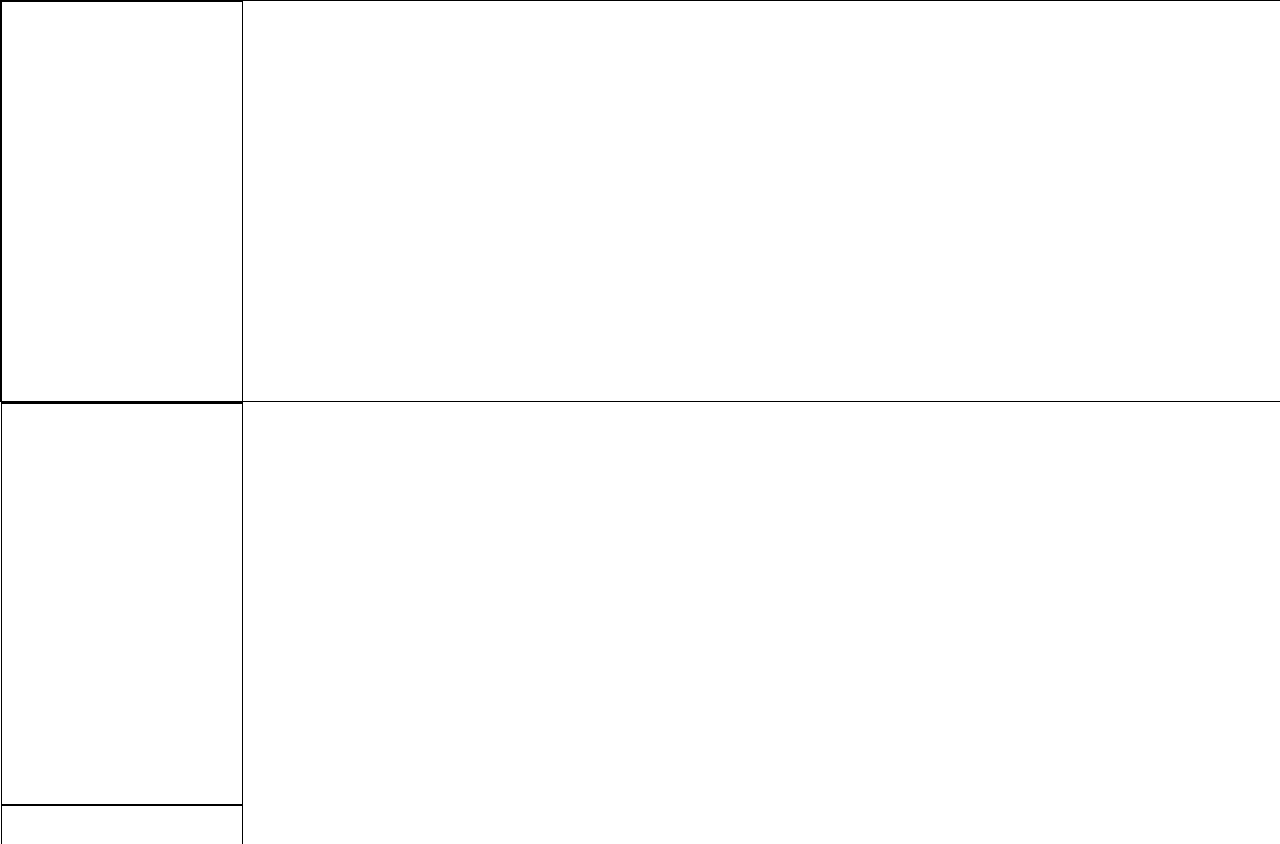
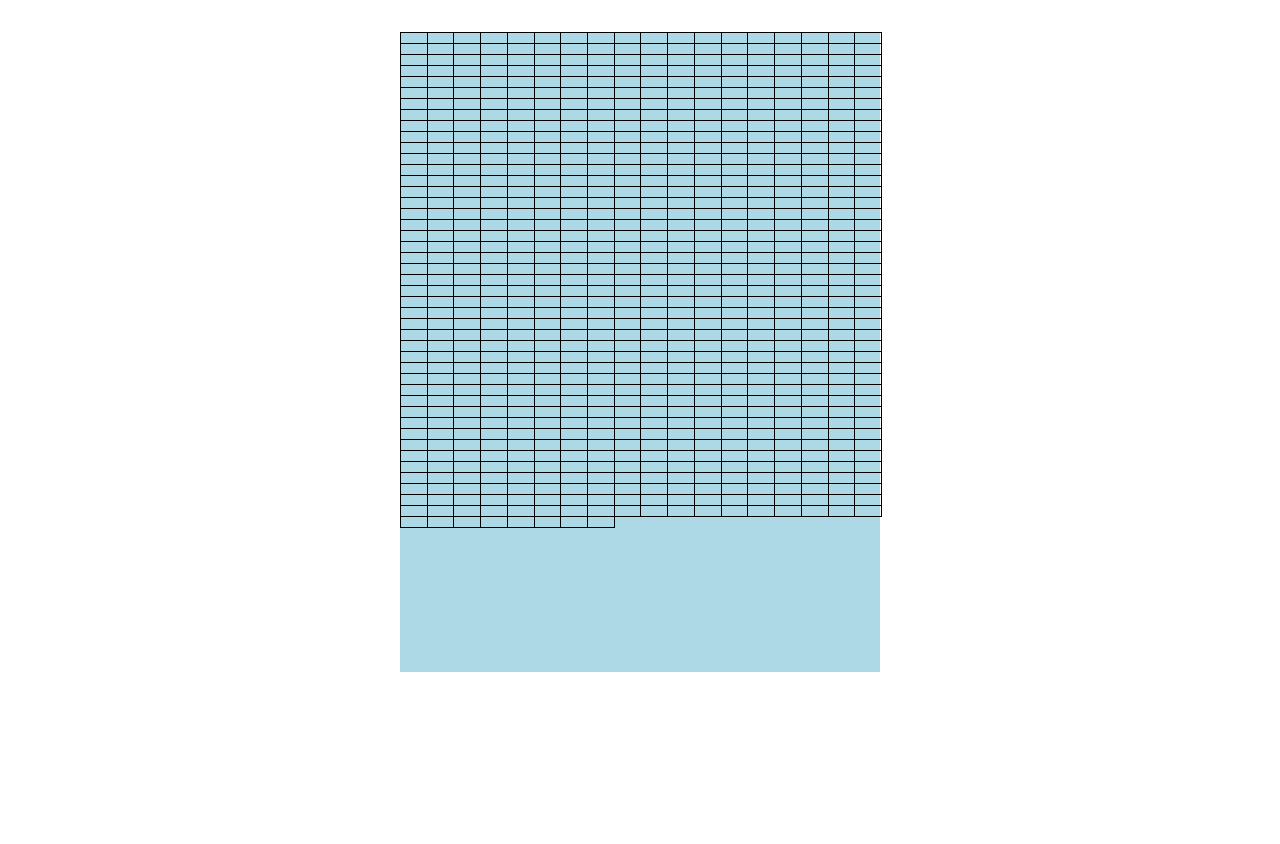
Before and after one commit to patorras/Etch-a-Sketch, a plain HTML site: page index.html in a window 1280 px wide. Shown: the top 844 px of the page. After the commit the page ends 800 px from the top, so only its background shows below. Drawn offline with Linux system fonts and the light colour scheme.

Commit message:
still trying to find a solution to the grid

```diff
--- a/index.html
+++ b/index.html
@@ -6,11 +6,11 @@
     <title>Document</title>
 </head>
 <body>
-    <div id="mainGrid" class="container">
-        <ul id="x">
-        </ul>
+    <div class="container">
+        <div id="mainGrid">
+
+        </div>
     </div>
-
 
     <script src="scipt.js"></script>
 </body>
--- a/scipt.js
+++ b/scipt.js
@@ -8,29 +8,21 @@
 // flexbox
 
 
-let mainGrid = document.getElementById("mainGrid");
 
-let ul = document.getElementById("x")
+// selects the unsorted list
+let ul = document.getElementById("mainGrid")
 
-
-
-
-// add one more square
-
-
-
-
-for (i = 0; i < 10; i++) {
-  let newDiv = document.createElement("li");
+// creates items
+for (i = 0; i < 800; i++) {
+  let newDiv = document.createElement("div");
   newDiv.className = "grid";
   newDiv.id = `coiso${i}`
   ul.appendChild(newDiv);
-}
 
-for (i = 0; i < 10; i++) {
+  // selects every new item created
   let css = document.getElementById(`coiso${i}`);
-// This handler will be executed only once when the cursor
-// moves over the unordered list
+
+  // changes the background color when mouse passes by
   css.addEventListener("mouseenter", function(e) {
     // highlight the mouseenter target
     e.target.style.backgroundColor = "purple";
--- a/style.css
+++ b/style.css
@@ -4,16 +4,25 @@
     padding: 0;
 }
 
+/* create a grid next time*/
+
 .container {
-    display: flex;
-    flex-wrap: wrap;
-    height: 50vh;
-    width: 100%;
-    border: 1px solid black;
+    width: 60vh;
+    height: 80vh;
+    margin: 2rem auto;
+    background-color: lightblue;
+  }
+
+#mainGrid {
+    display: grid;
+    grid-template-columns: repeat( auto-fit, minmax(25px, 1fr) );
+    grid-auto-rows: minmax(10px, auto);
+    grid-gap: 1px;
 }
 
 .grid {
+    width: 100%;
+    height: 100%;
+    object-fit: cover;
     border: 1px solid black;
-    width: 30vh;
-    height: 100%;
 }
```
Lines whose indentation alone changed are shown as unchanged.
